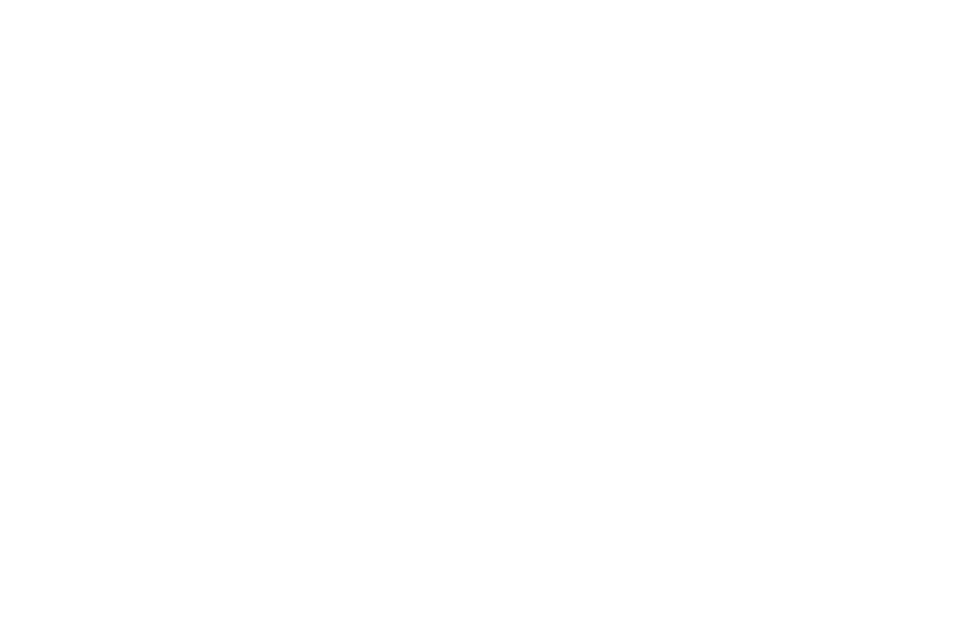
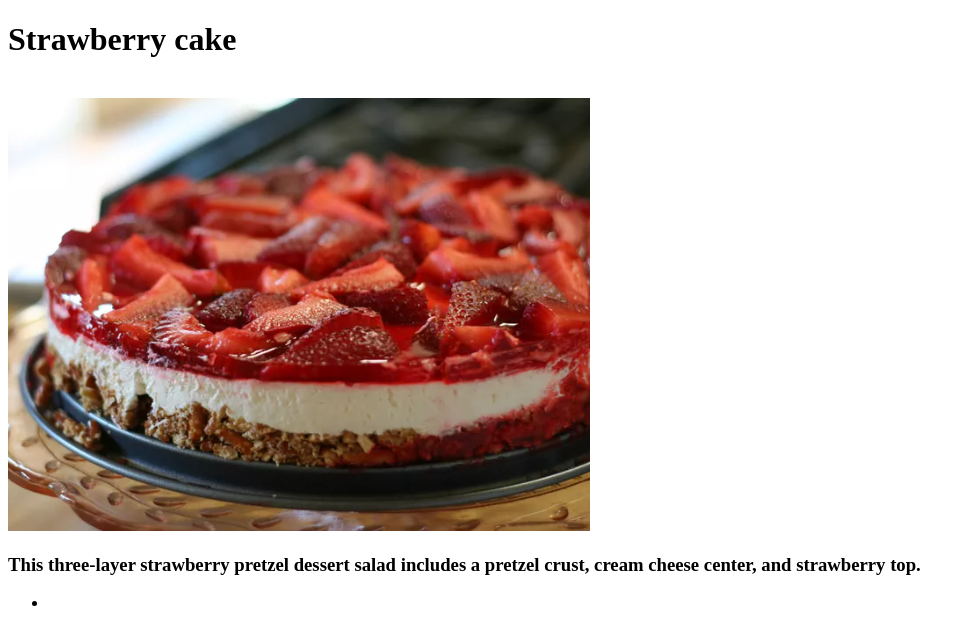
Before and after one commit to vararean04darius/odin-recipes, a plain HTML site: page recipes/strawberry.html in a window 1280 px wide. Shown: the whole page, without its empty margins (0-975 px from the left). Drawn offline with Linux system fonts and the light colour scheme.

Commit message:
Add images dir

```diff
--- a/recipes/strawberry.html
+++ b/recipes/strawberry.html
@@ -5,6 +5,16 @@
     <title>Strawberry cake page</title>
 </head>
 <body>
+    <h1>Strawberry cake</h1>
+    <br>
+    <img alt="Strawberry cake image" src="/images/Screenshot 2024-04-05 171245.png">
+    <br>
+    <h3>This three-layer strawberry pretzel dessert salad includes a pretzel crust, cream cheese center, and strawberry top.</h3>
+    <p></p>
+    <p></p>
+    <ul>
+        <li></li>
+    </ul>
 </body>
 
 </html>
```
Also changed, not shown: index.html (+1 -0 lines), images/Screenshot 2024-04-05 171245.png (added).
